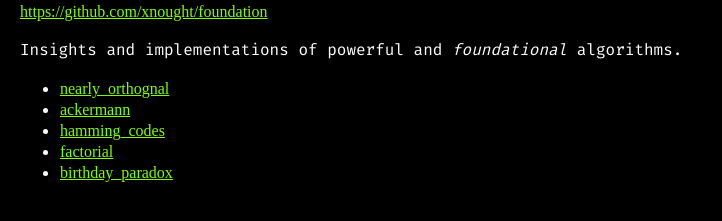
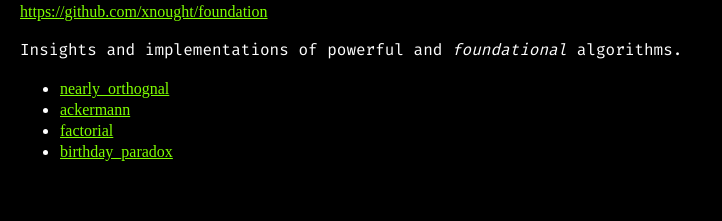
Before and after one commit to xnought/foundation, a plain HTML site: page index.html in a window 1280 px wide. Shown: the part 79-300 px from the top of the page, without its empty margins (0-722 px from the left). Drawn offline with Linux system fonts and the light colour scheme; a web font is replaced by a local one.

Commit message:
deploy 0D83EC5B-6145-41D6-A7BF-7F3173D266F8

```diff
--- a/index.html
+++ b/index.html
@@ -74,7 +74,6 @@
 	<ul id="table-of-contents">
 <li><a href="/foundation/articles/nearly_orthognal.html">nearly_orthognal</a></li>
 <li><a href="/foundation/articles/ackermann.html">ackermann</a></li>
-<li><a href="/foundation/articles/hamming_codes.html">hamming_codes</a></li>
 <li><a href="/foundation/articles/factorial.html">factorial</a></li>
 <li><a href="/foundation/articles/birthday_paradox.html">birthday_paradox</a></li>
 	</ul>
```
Also changed, not shown: archive/hamming_codes.html (renamed from articles/hamming_codes.html), 2 other files.
